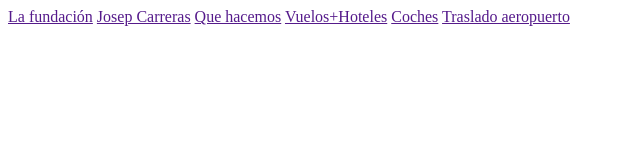
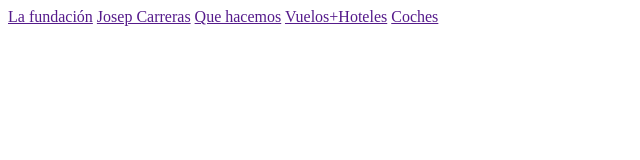
Before and after one commit to Patorrex27/PracticaONG, a plain HTML site: page index.html in a window 1280 px wide. Shown: the whole page, without its empty margins (0-640 px from the left). Drawn offline with Linux system fonts and the light colour scheme.

Commit message:
Update index.html

```diff
--- a/index.html
+++ b/index.html
@@ -14,7 +14,7 @@
         <a href="">Que hacemos</a>
         <a href="">Vuelos+Hoteles</a>
         <a href="">Coches</a>
-        <a href="">Traslado aeropuerto</a>
+        <a href=""></a>
       </nav>
   </header>
 
```
